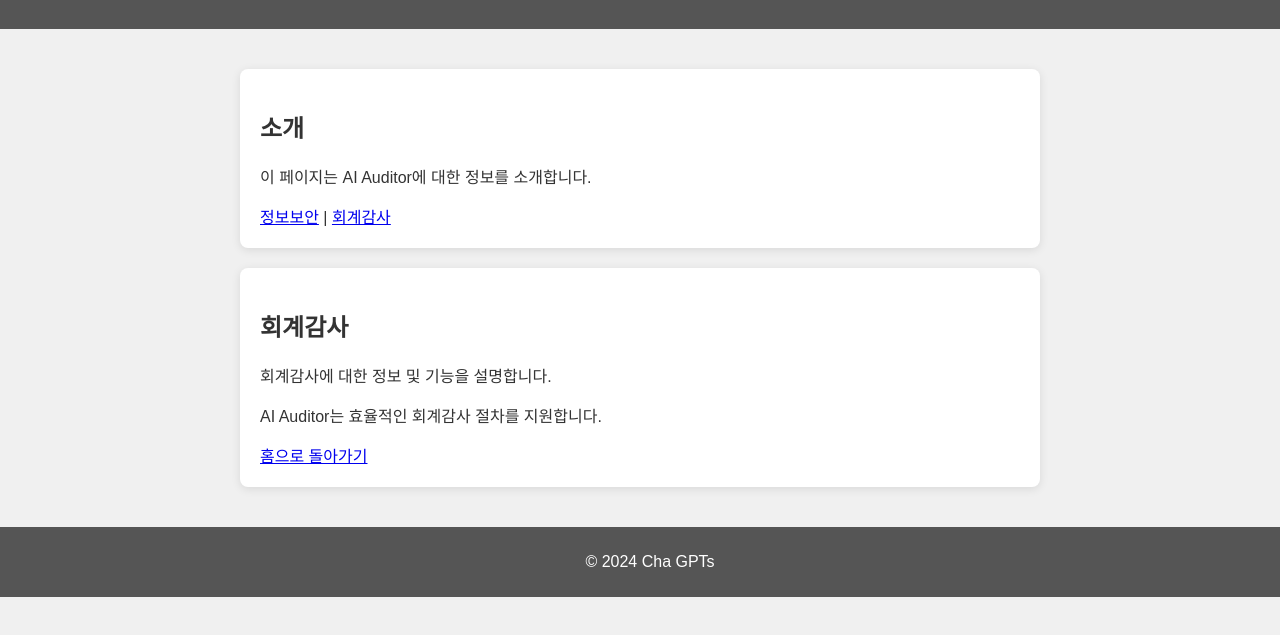
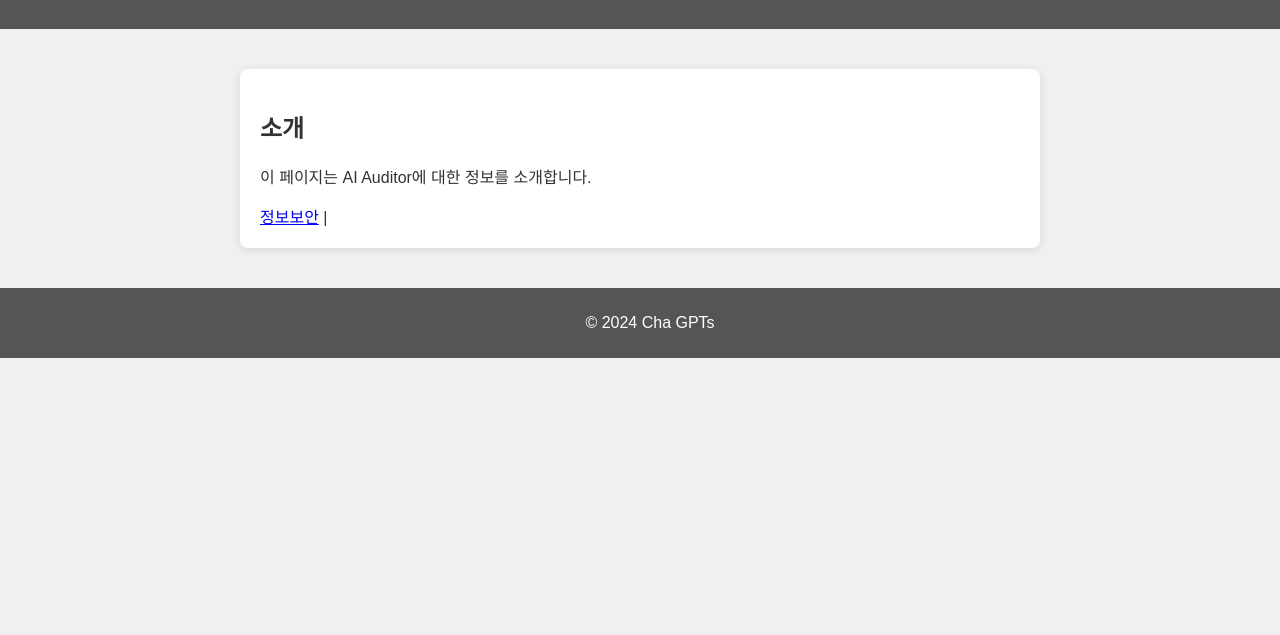
Before and after one commit to chagpts/chagpts.github.io, a plain HTML site: page index.html in a window 1280 px wide. Shown: the part 135-770 px from the top of the page. Drawn offline with Linux system fonts and the light colour scheme.

Commit message:
Update index.html

```diff
--- a/index.html
+++ b/index.html
@@ -69,13 +69,7 @@
             <h2>소개</h2>
             <p>이 페이지는 AI Auditor에 대한 정보를 소개합니다.</p>
             <a href="security/security.html">정보보안</a> |
-            <a href="#" onclick="showPage('audit')">회계감사</a>
-        </div>
-        <div id="audit" class="card">
-            <h2>회계감사</h2>
-            <p>회계감사에 대한 정보 및 기능을 설명합니다.</p>
-            <p>AI Auditor는 효율적인 회계감사 절차를 지원합니다.</p>
-            <a href="#" onclick="showPage('home')">홈으로 돌아가기</a>
+
         </div>
     </main>
     <footer>
```
